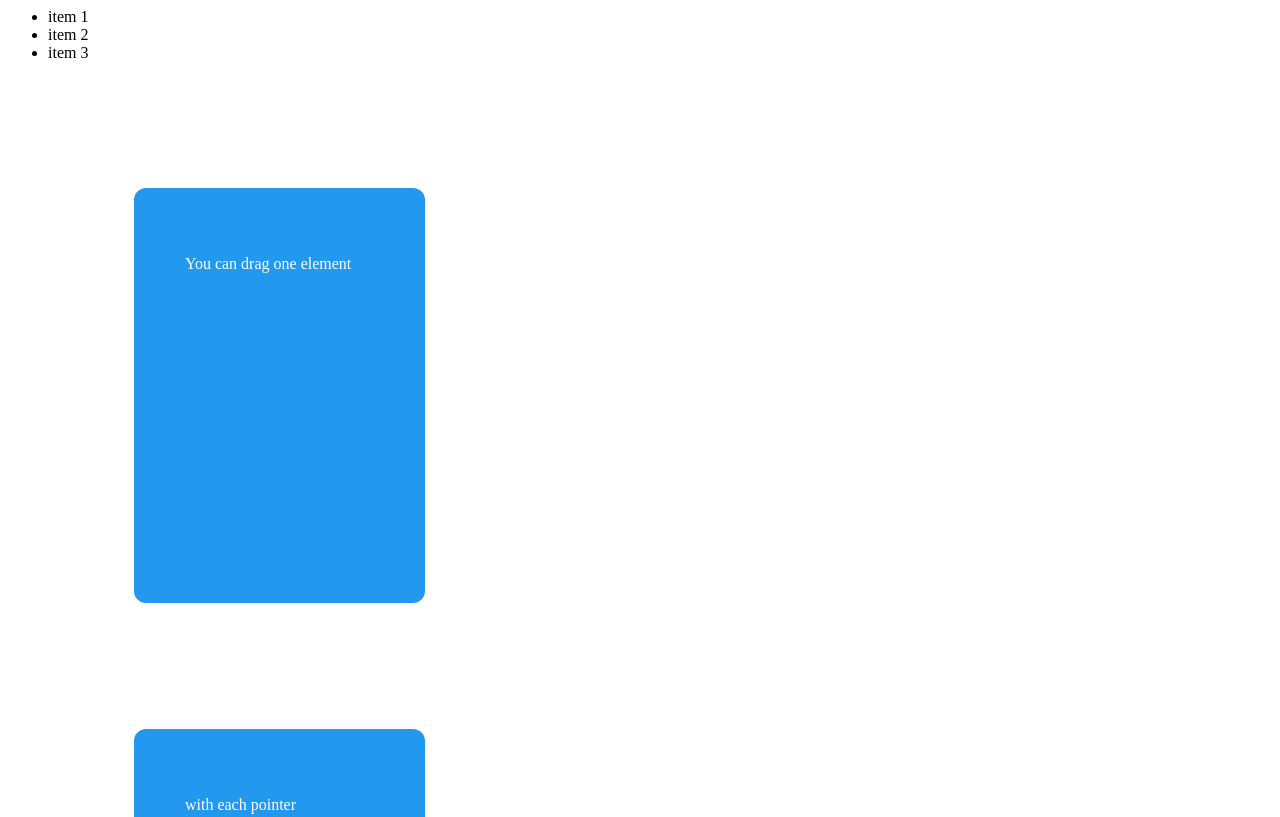
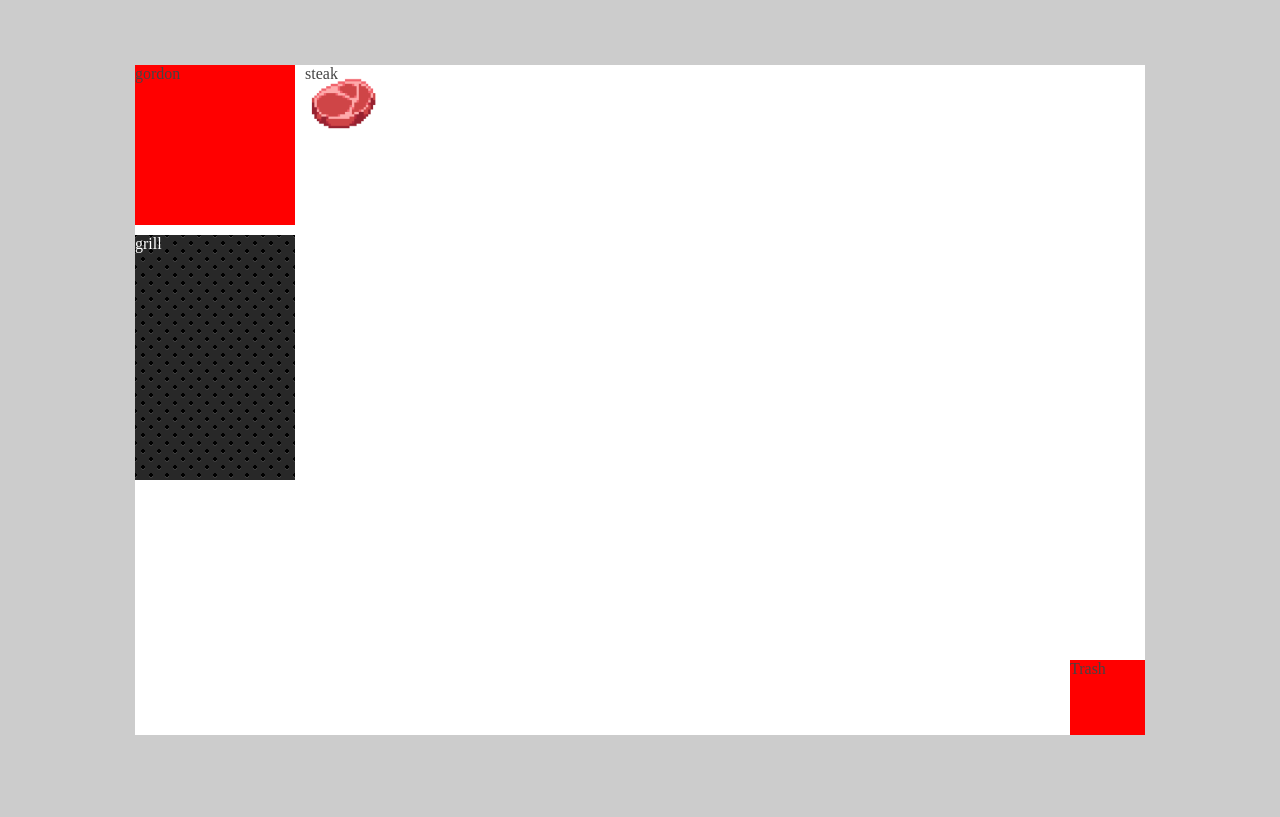
Before and after one commit to team-ramsay/game, a website built with Parcel: page index.html in a window 1280 px wide. Shown: the top 817 px of the page. Built offline with nearby package versions, Linux system fonts and the light colour scheme; files whose address does not match are found by name.

Commit message:
basic example of drag working with a steak

```diff
--- a/index.html
+++ b/index.html
@@ -1,16 +1,14 @@
 <html>
+  <head>
+    <meta name="viewport" content="width=device-width, initial-scale=1, shrink-to-fit=no">
+  </head>
   <body>
-      <ul id="my-list">
-          <li> item 1 </li>
-          <li> item 2 </li>
-          <li> item 3 </li>
-        </ul>
-        <div id="drag-1" class="draggable">
-            <p> You can drag one element </p>
-          </div>
-          <div id="drag-2" class="draggable">
-            <p> with each pointer </p>
-          </div>
+    <div class="wrapper">
+      <div id="gordon">gordon</div>
+      <div id="grill">grill</div>
+      <div id="trash">Trash</div>
+      <div id="steak" class="draggable">steak</div>
+    </div>
     <script src="./index.js"></script>
   </body>
 </html>
--- a/index.js
+++ b/index.js
@@ -1,7 +1,11 @@
 import interact from 'interactjs';
+import $ from 'jquery';
 require('./style.scss');
 
 console.log("hello world");
+$('#add').click(() => {
+    $('body').append($('<div class="draggable">test</div>'));
+});
 var myList = document.querySelector('#my-list');
 
 
@@ -16,7 +20,7 @@ var myList = document.querySelector('#my-list');
       elementRect: { top: 0, left: 0, bottom: 1, right: 1 }
     },
     // enable autoScroll
-    autoScroll: true,
+    autoScroll: false,
 
     // call this function on every dragmove event
     onmove: dragMoveListener,
--- a/package.json
+++ b/package.json
@@ -23,6 +23,7 @@
     "parcel-bundler": "^1.7.0"
   },
   "dependencies": {
-    "interactjs": "^1.3.3"
+    "interactjs": "^1.3.3",
+    "jquery": "^3.3.1"
   }
 }
--- a/style.scss
+++ b/style.scss
@@ -1,20 +1,48 @@
-#drag-1, #drag-2 {
-  width: 15%;
-  height: 40%;
-  min-height: 6.5em;
-  margin: 10%;
+.wrapper {
+  display: grid;
+  background: no-repeat url(grid.png);
 
-  background-color: #29e;
-  color: white;
-
-  border-radius: 0.75em;
-  padding: 4%;
-
-  -webkit-transform: translate(0px, 0px);
-          transform: translate(0px, 0px);
+  grid-gap: 10px;
+  grid-template-columns:  repeat(12, 75px);
+  grid-template-rows: repeat( 8, 75px);
+  background-color: #fff;
+  color: #444;
+}
+body {
+  margin: 0;
+  padding: 0;
+  background: #ccc;
+  display: flex;
+  align-items: center;
+  justify-content: center;
 }
 
-#drag-me::before {
-  content: "#" attr(id);
-  font-weight: bold;
+#gordon {
+  grid-column: 1 / 3;
+  grid-row: 1 / 3;
+  background: red;
+  align-self: stretch;
 }
+#trash {
+  grid-column: 12/12;
+  grid-row: 8/8;
+  background: red;
+  align-self: stretch;
+}
+#grill {
+  grid-column: 1/3;
+  grid-row: 3/6;
+  background:
+    radial-gradient(black 15%, transparent 16%) 0 0,
+    radial-gradient(black 15%, transparent 16%) 8px 8px,
+    radial-gradient(rgba(255, 255, 255, .1) 15%, transparent 20%) 0 1px,
+    radial-gradient(rgba(255, 255, 255, .1) 15%, transparent 20%) 8px 9px;
+  background-color:#282828;
+  color: white;
+  background-size:16px 16px;
+  align-self: stretch;
+}
+#steak {
+  background: url('./assets/steak.png');
+  background-size: cover;
+}
```
Also changed, not shown: assets/steak.png (added), 1 other file.
